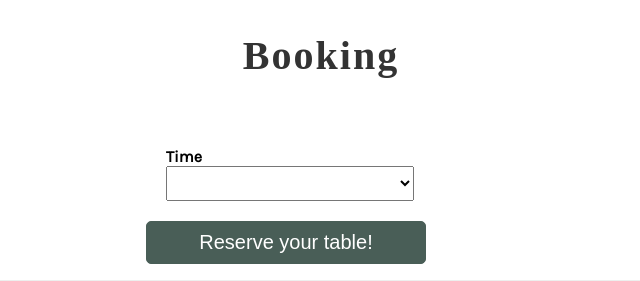
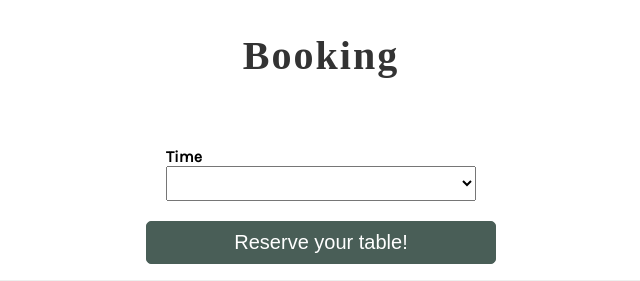
Before and after one commit to MichelArendt/coursera-backend_developer_capstone-little_lemon, a Django app: template src/templates/booking.html in a window 1280 px wide. Shown: the part 244-525 px from the top of the page, without its empty margins (319-959 px from the left). Run offline with Django 5.2, Linux system fonts and the light colour scheme; the template is opened without the code that fills it, so the values that code supplies are empty; some web fonts are replaced.

Commit message:
Fixed form missalignment on webpage

```diff
--- a/src/restaurant/static/css/style.css
+++ b/src/restaurant/static/css/style.css
@@ -104,6 +104,10 @@ section {
 
         > div {
             margin: 20px;
+
+            > input, select {
+                width: 100%;
+            }
         }
 
         > button {
@@ -111,7 +115,7 @@ section {
             border: 1px solid #495E57;
             background-color:#495E57;;
             border-radius: 5px;
-            width: 80%;
+            width: 100%;
             font-size: 1.25rem;
             display: block;
             color: #fff;
```
